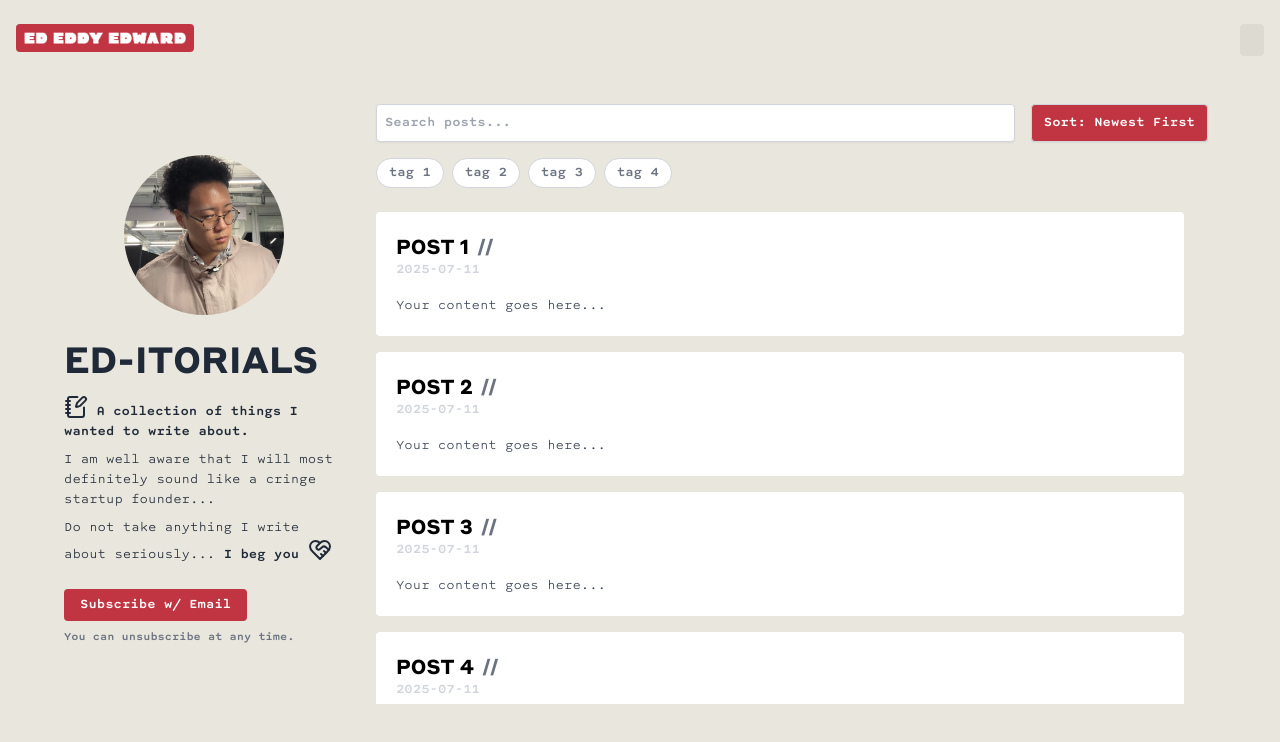
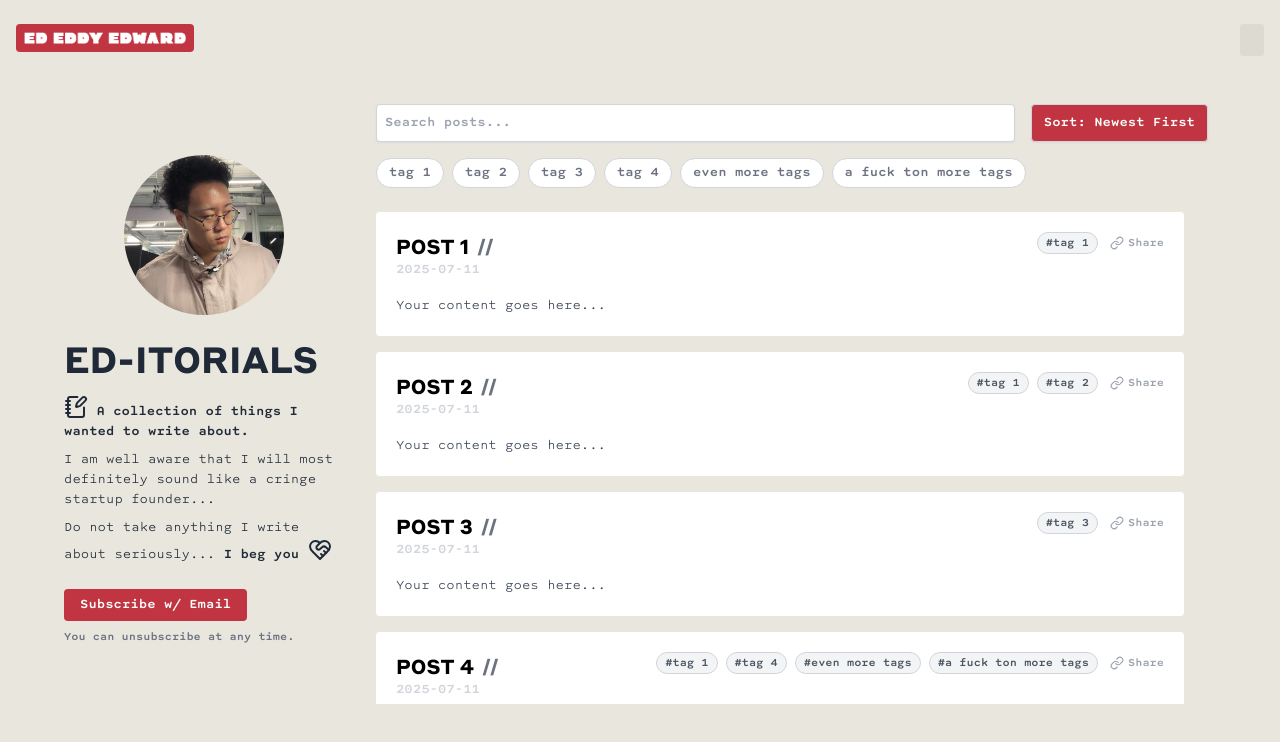
Before and after one commit to Edwardius/ed-eddy-edward, a Next.js app: page /blog in a window 1280 px wide. Shown: the top 742 px of the page. Built offline with nearby package versions, Linux system fonts and the light colour scheme; what tailwind-hamburgers would draw is missing.

Commit message:
debugging things i don't like

```diff
--- a/components/blog/blog_post_list.tsx
+++ b/components/blog/blog_post_list.tsx
@@ -1,10 +1,66 @@
+import { useState } from 'react'
+import { Link } from 'lucide-react'
+
 export default function BlogPostList({ posts }) {
+  const [copiedSlug, setCopiedSlug] = useState<string | null>(null)
+
+  const handleCopyLink = async (slug: string) => {
+    const link = `${window.location.origin}${window.location.pathname}#${slug}`
+    try {
+      await navigator.clipboard.writeText(link)
+      setCopiedSlug(slug)
+      setTimeout(() => setCopiedSlug(null), 2000)
+    } catch (err) {
+      console.error('Copy failed:', err)
+    }
+  }
+
   return (
     <div className="pr-6 flex-1 overflow-y-auto space-y-4 scrollbar-azuki">
       {posts.map((post) => (
-        <article key={post.slug} className="bg-white p-5 rounded">
-          <h2 className="text-xl font-700 font-title uppercase">{post.title}<span className='font-title text-gray-500 font-base font-600 pt-0.5 pl-2'>&#47;&#47;</span></h2>
+        <article
+          key={post.slug}
+          id={post.slug}
+          className="relative bg-white p-5 rounded"
+        >
+          {/* Title and Tags */}
+          <div className="flex justify-between items-start flex-wrap gap-y-2">
+            <h2 className="text-xl font-700 font-title uppercase">
+              {post.title}
+              <span className="font-title text-gray-500 font-base font-600 pt-0.5 pl-2">
+                &#47;&#47;
+              </span>
+            </h2>
+
+            <div className="flex items-center gap-3">
+              {/* Tags */}
+              <div className="flex flex-wrap gap-2 text-xs font-mono">
+                {post.tags.map((tag) => (
+                  <span
+                    key={tag}
+                    className="px-2 py-0.5 bg-gray-100 text-gray-600 rounded-full border border-gray-300"
+                  >
+                    #{tag}
+                  </span>
+                ))}
+              </div>
+
+              {/* Share */}
+              <button
+                onClick={() => handleCopyLink(post.slug)}
+                className="text-xs text-gray-400 hover:text-black transition font-mono flex items-center gap-1"
+                title="Copy link"
+              >
+                <Link size={14} />
+                {copiedSlug === post.slug ? 'Copied!' : 'Share'}
+              </button>
+            </div>
+          </div>
+
+          {/* Date */}
           <p className="text-sm text-gray-300 font-mono">{post.date}</p>
+
+          {/* Preview */}
           <div className="mt-4 text-gray-700 text-sm font-mono font-300">
             {post.content.substring(0, 200)}
           </div>
--- a/components/pop_ups/connect/connect_popup.tsx
+++ b/components/pop_ups/connect/connect_popup.tsx
@@ -14,17 +14,24 @@ export default function ConnectPopup({
   return (
     <div
       className={classNames(
-        'flex fixed transition duration-300 items-center justify-center ease-in h-full w-screen bg-black bg-opacity-50',
-        { 'opacity-0 pointer-events-none': !connect_open },
-        { 'z-30': connect_open }
+        'flex fixed items-center justify-center h-full w-screen bg-black bg-opacity-50 transition-opacity duration-300 ease-in-out z-30',
+        {
+          'opacity-100 pointer-events-auto': connect_open,
+          'opacity-0 pointer-events-none': !connect_open,
+        }
       )}
       onClick={() => setConnectOpen(false)}
     >
-      {connect_open && (
       <div
         ref={boxRef}
         onClick={(e) => e.stopPropagation()}
-          className='z-40 flex flex-col justify-center rounded h-1/4 w-1/4 bg-azukired-500'
+        className={classNames(
+          'z-40 flex flex-col justify-center rounded h-1/4 w-1/4 bg-azukired-500 transform transition-all duration-300',
+          {
+            'scale-100 opacity-100': connect_open,
+            'scale-95 opacity-0': !connect_open,
+          }
+        )}
       >
         <div className='pt-5 self-center flex flex-col h-32 w-3/4'>
           <p className='text-center text-gray-50 font-600 text-2xl font-title px-3 pt-3'>
@@ -51,7 +58,6 @@ export default function ConnectPopup({
           </button>
         </div>
       </div>
-      )}
     </div>
   )
 }
--- a/components/search/sort_dropdown.tsx
+++ b/components/search/sort_dropdown.tsx
@@ -19,7 +19,7 @@ export default function SortDropdown({
 
   return (
     <div
-      className="relative font-mono text-sm z-0"
+      className="relative font-mono text-sm z-20"
       onMouseEnter={() => setIsHovering(true)}
       onMouseLeave={() => setIsHovering(false)}
     >
@@ -42,7 +42,7 @@ export default function SortDropdown({
             animate={{ opacity: 1, y: 0 }}
             exit={{ opacity: 0, y: -4 }}
             transition={{ duration: 0.15 }}
-            className="absolute top-full mt-1 left-0 bg-white border border-gray-300 rounded shadow-md overflow-hidden"
+            className="absolute top-full mt-1 left-0 bg-white border border-gray-300 rounded shadow-md overflow-hidden z-20"
           >
             <div
               onClick={() => handleChange('newest')}
--- a/content/posts/2025-07-11-post-4.md
+++ b/content/posts/2025-07-11-post-4.md
@@ -1,7 +1,7 @@
 ---
 title: "Post 4"
 date: "2025-07-11"
-tags: ["tag 1", "tag 4"]
+tags: ["tag 1", "tag 4", "even more tags", "a fuck ton more tags"]
 standalone: false
 ---
 
--- a/next.config.js
+++ b/next.config.js
@@ -1,7 +1,6 @@
 /** @type {import('next').NextConfig} */
 const nextConfig = {
   reactStrictMode: true,
-  swcMinify: true,
 }
 
 module.exports = nextConfig
```
Lines whose indentation alone changed are shown as unchanged.
